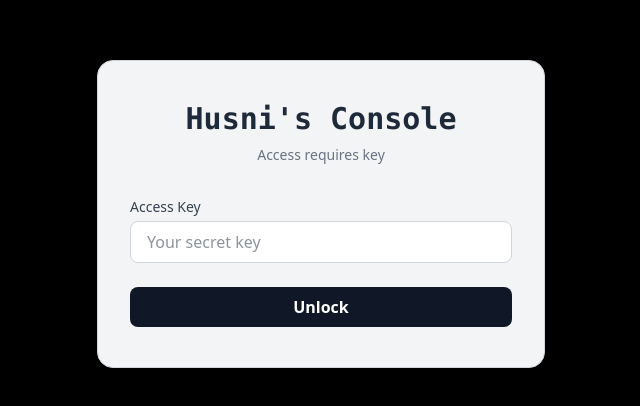
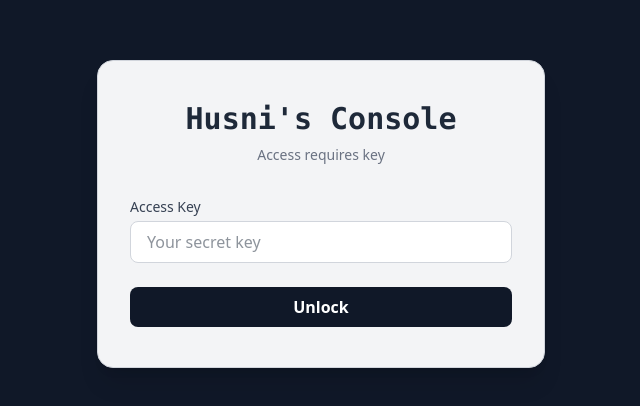
Before and after one commit to husni-robani/abstracted_self, a Vue app in the folder frontend/: page /unlock in a window 1280 px wide. Shown: the part 186-592 px from the top of the page, without its empty margins (319-959 px from the left). Built offline with nearby package versions, Linux system fonts and the light colour scheme; no server answers.

Commit message:
fixed redirect route and changed background color

```diff
--- a/frontend/src/pages/Login.vue
+++ b/frontend/src/pages/Login.vue
@@ -1,5 +1,5 @@
 <template>
-  <div class="min-h-screen bg-black flex items-center justify-center px-4">
+  <div class="min-h-screen bg-gray-900 flex items-center justify-center px-4">
     <div
       class="w-full max-w-md bg-gray-100 border border-gray-300 rounded-2xl px-8 py-10 shadow-xl"
     >
@@ -81,7 +81,7 @@ const login = async () => {
     // success
     const token = jsonResponse.data.token;
     localStorage.setItem("token", token);
-    router.push("/testuyy");
+    router.push("/admin/profile");
   } catch (err) {
     error.value =
       err.message === "invalid-json"
```
